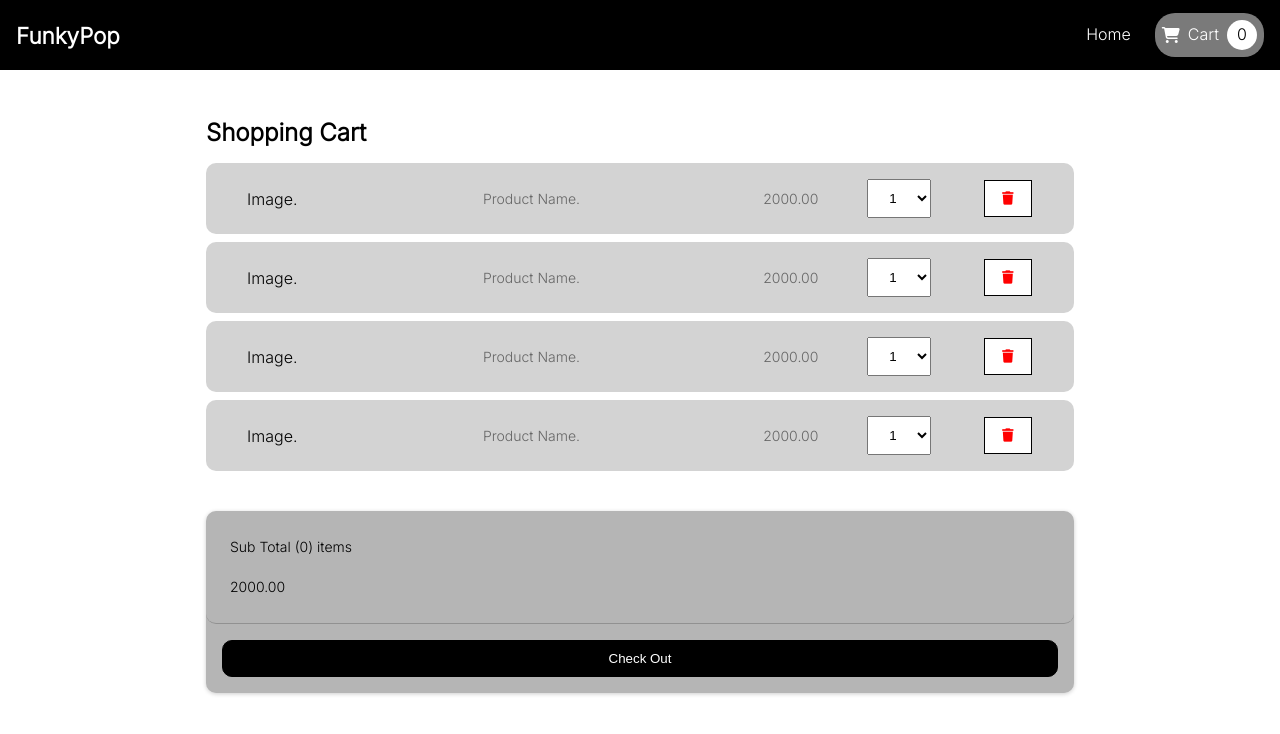
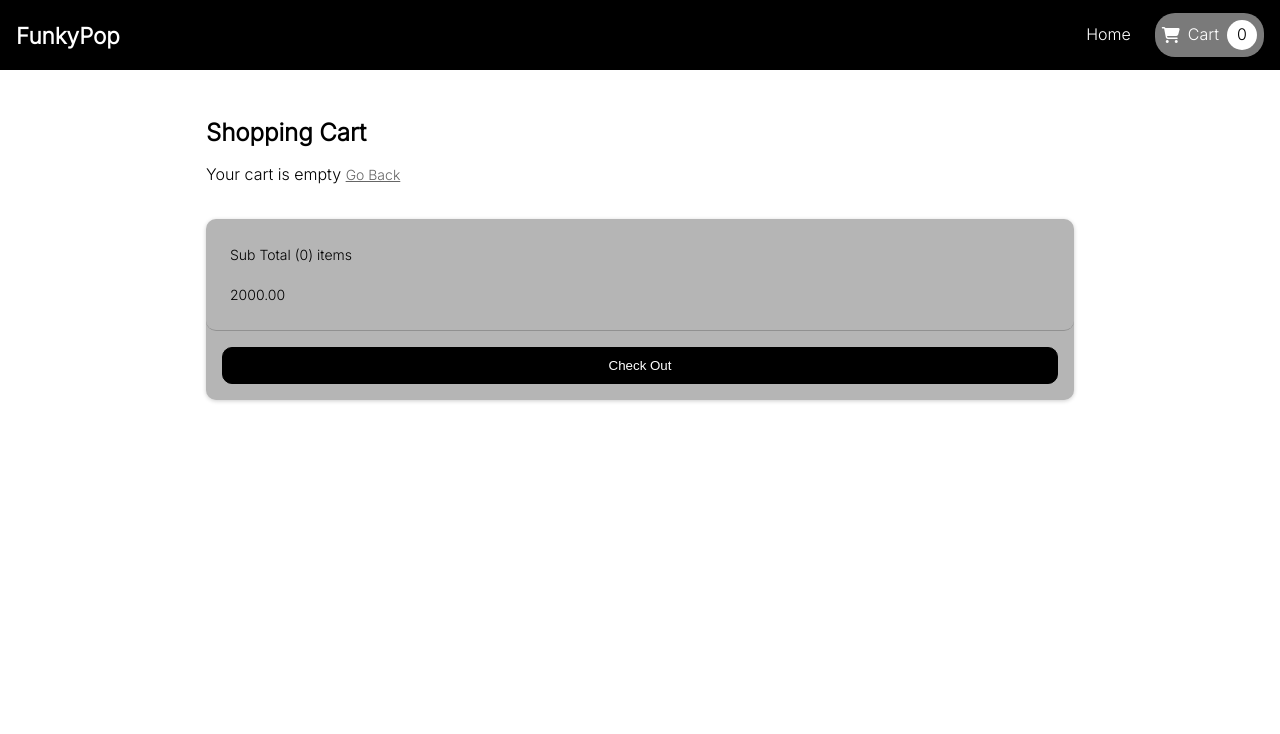
Before and after one commit to KanishkaGJ/FunkyPop_online-shopping-web-app, a React (Create React App) app in the folder frontend/: page /cart in a window 1280 px wide. Shown: the top 734 px of the page. Built offline with nearby package versions, Linux system fonts and the light colour scheme.

Commit message:
update in cart item page and cart page

```diff
--- a/frontend/src/App.js
+++ b/frontend/src/App.js
@@ -31,7 +31,7 @@ function App() {
       <BackDrop show={sideToggle} click={() => setSideToggle(false)}/>
       <SideDrawer show={sideToggle} click={() => setSideToggle(false)}/>
       <Routes>
-        {/*<Route exact path="/" compoment={HomePage}></Route>*/}
+        <Route exact path="/" element={<><HomePage/></>}></Route>
         <Route exact path="/cart" element={<><CartPage/></>}></Route>
         <Route path="/login" element={<CustomerLogin/>}></Route>
         <Route path="/signup" element={<CustomerSignup/>}></Route>
--- a/frontend/src/components/CartItem.js
+++ b/frontend/src/components/CartItem.js
@@ -16,11 +16,11 @@ const CartItem = () => {
         <p className='cartItem__price'>2000.00</p>
 
         <select className='cartItem__select'>
-            <option value='1'>1</option>
-            <option value='2'>2</option>
-            <option value='3'>3</option>
-            <option value='4'>4</option>
-            <option value='5'>5</option>
+            <option value='1' id='opt1'>1</option>
+            <option value='2' id='opt1'>2</option>
+            <option value='3' id='opt1'>3</option>
+            <option value='4' id='opt1'>4</option>
+            <option value='5' id='opt1'>5</option>
         </select>
 
         <button className='cartItem__deleteBtn'>
--- a/frontend/src/components/CartPage.js
+++ b/frontend/src/components/CartPage.js
@@ -1,17 +1,30 @@
 import React from 'react';
 import '../css/cartPage.css'
-import '../components/CartItem'
+import '../components/CartItem';
+import { useDispatch, useSelector } from 'react-redux';
+import { Link } from 'react-router-dom';
+
 import CartItem from '../components/CartItem';
 
 const CartPage = () => {
+
+  const dispatch = useDispatch();
+
+  const cart = useSelector(state => state.cart);
+  const CartItems = cart;
+
   return (
     <div className='cartPage'>
       <div className='cartPage__left'>
         <h2>Shopping Cart</h2>
-        <CartItem />
-        <CartItem />
-        <CartItem />
-        <CartItem />
+
+        {CartItem.length === 0 ? (
+          <div>
+            Your cart is empty <Link to='/'>Go Back</Link>
+          </div>
+        ) : (
+          CartItems.map((item) => <CartItem />)
+        )}
       </div>
 
       <div className='cartPage__right'>
```
